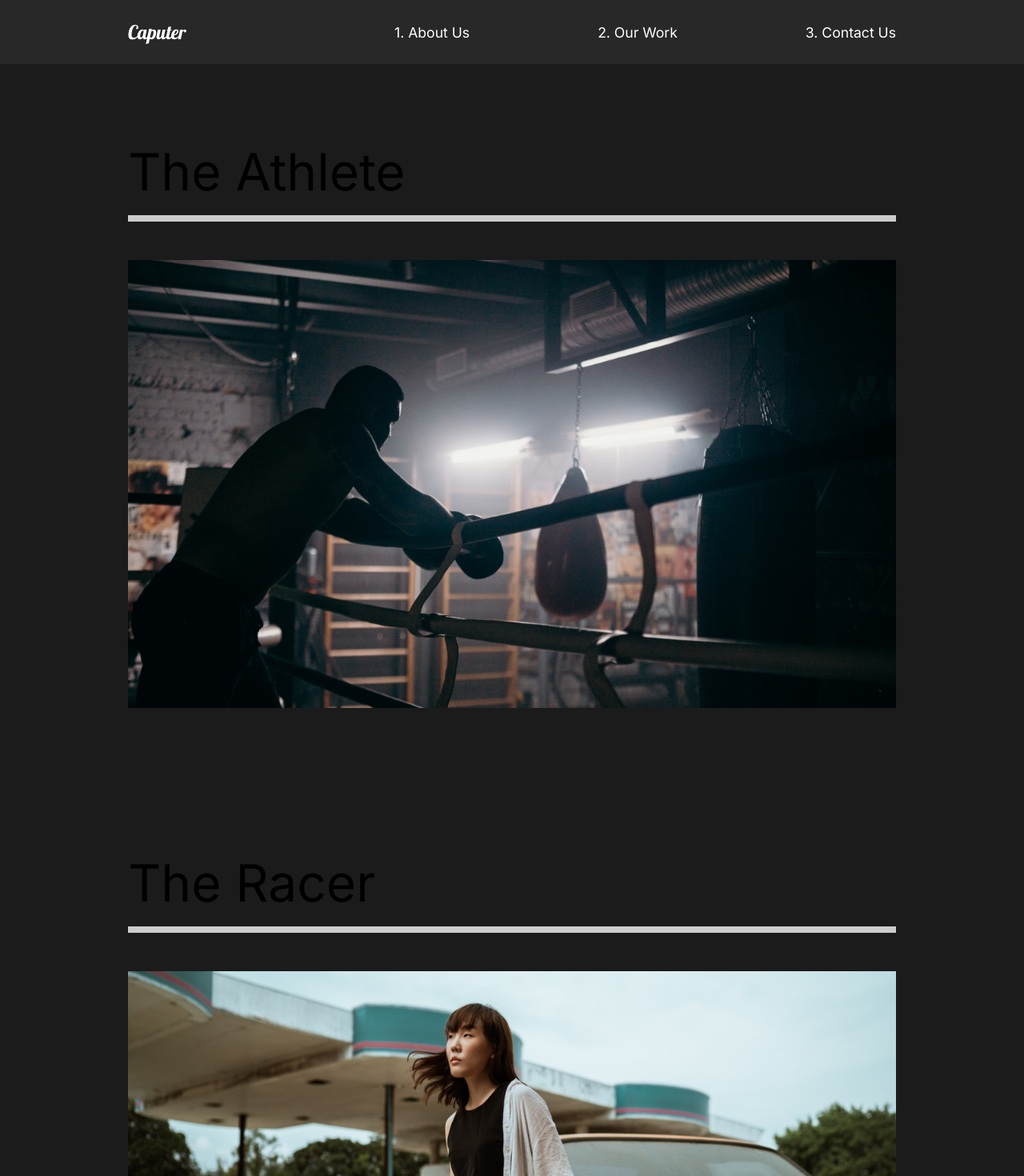
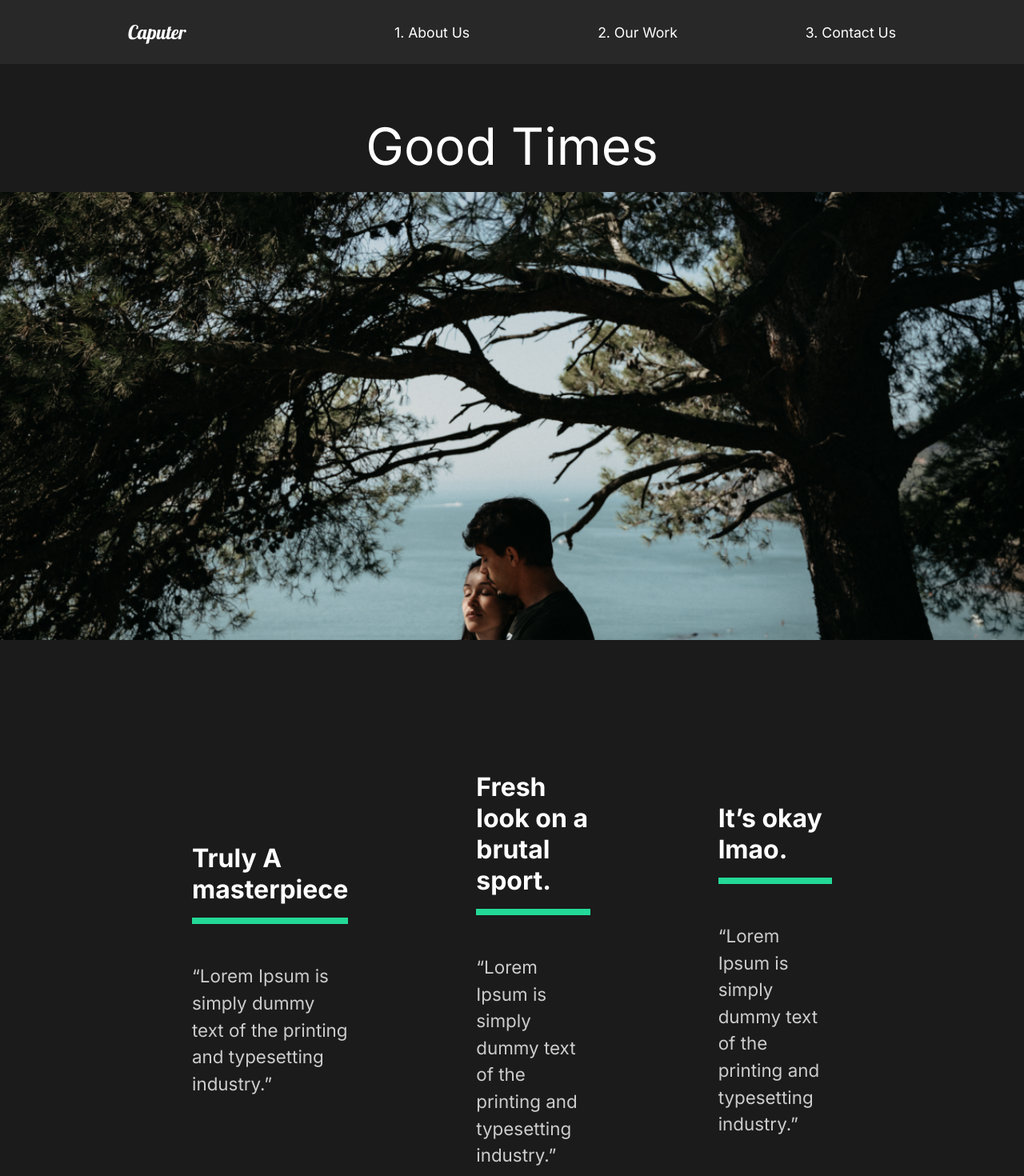
Before and after one commit to petarstojkovic92/capture, a React (Create React App) app: page /work/good-times in a window 1280 px wide. Shown: the top 1470 px of the page at 80% size. Built offline with nearby package versions, Linux system fonts and the light colour scheme.

Commit message:
9. Movie Detail

```diff
--- a/src/App.js
+++ b/src/App.js
@@ -2,6 +2,7 @@
 import Nav from "./components/Nav";
 import AboutUs from "./pages/AboutUs";
 import OurWork from "./pages/OurWork";
+import MovieDetail from "./pages/MovieDatail";
 import ContactUs from "./pages/ContactUs";
 
 // Importing Global Style
@@ -19,8 +20,11 @@
         <Route exact path='/'>
           <AboutUs />
         </Route>
-        <Route path='/work'>
+        <Route exact path='/work'>
           <OurWork />
+        </Route>
+        <Route path='/work/:id'>
+          <MovieDetail />
         </Route>
         <Route path='/contact'>
           <ContactUs />
--- /dev/null
+++ b/src/movieState.js
@@ -0,0 +1,81 @@
+//Import Images
+import athlete from "./img/athlete-small.png";
+import goodtimes from "./img/goodtimes-small.png";
+import theracer from "./img/theracer-small.png";
+import athlete2 from "./img/athlete2.png";
+import goodtimes2 from "./img/good-times2.jpg";
+import theracer2 from "./img/the-racer2.jpg";
+
+export const MovieState = () => {
+  return [
+    {
+      title: "The Athlete",
+      mainImg: athlete,
+      secondaryImg: athlete2,
+      url: "/work/the-athlete",
+      awards: [
+        {
+          title: "Truly A masterpiece",
+          description:
+            "“Lorem Ipsum is simply dummy text of the printing and typesetting industry.”",
+        },
+        {
+          title: "Fresh look on a brutal sport.",
+          description:
+            "“Lorem Ipsum is simply dummy text of the printing and typesetting industry.”",
+        },
+        {
+          title: "It’s okay lmao.",
+          description:
+            "“Lorem Ipsum is simply dummy text of the printing and typesetting industry.”",
+        },
+      ],
+    },
+    {
+      title: "Good Times",
+      mainImg: goodtimes,
+      url: "/work/good-times",
+      secondaryImg: goodtimes2,
+      awards: [
+        {
+          title: "Truly A masterpiece",
+          description:
+            "“Lorem Ipsum is simply dummy text of the printing and typesetting industry.”",
+        },
+        {
+          title: "Fresh look on a brutal sport.",
+          description:
+            "“Lorem Ipsum is simply dummy text of the printing and typesetting industry.”",
+        },
+        {
+          title: "It’s okay lmao.",
+          description:
+            "“Lorem Ipsum is simply dummy text of the printing and typesetting industry.”",
+        },
+      ],
+    },
+    {
+      title: "The Racer",
+      mainImg: theracer,
+      url: "/work/the-racer",
+      secondaryImg: theracer2,
+      awards: [
+        {
+          title: "Truly A masterpiece",
+          description:
+            "“Lorem Ipsum is simply dummy text of the printing and typesetting industry.”",
+        },
+        {
+          title: "Fresh look on a brutal sport.",
+          description:
+            "“Lorem Ipsum is simply dummy text of the printing and typesetting industry.”",
+        },
+        {
+          title: "It’s okay lmao.",
+          description:
+            "“Lorem Ipsum is simply dummy text of the printing and typesetting industry.”",
+        },
+      ],
+    },
+  ];
+};
--- /dev/null
+++ b/src/pages/MovieDatail.js
@@ -0,0 +1,116 @@
+import React, { useState, useEffect } from "react";
+import styled from "styled-components";
+import { useHistory } from "react-router-dom";
+import { MovieState } from "../movieState";
+
+const MovieDetail = () => {
+  const history = useHistory();
+  const url = history.location.pathname;
+  const [movies, setMovies] = useState(MovieState);
+  const [movie, setMovie] = useState(null);
+
+  // UseEffect
+  useEffect(() => {
+    const currentMovie = movies.filter((stateMovie) => stateMovie.url === url);
+    setMovie(currentMovie[0]);
+  }, [movies, url]);
+
+  return (
+    <>
+      {movie && (
+        <Details>
+          <HeadLine>
+            <h2>{movie.title}</h2>
+            <img src={movie.mainImg} alt='Movie Image' />
+          </HeadLine>
+          <Awards>
+            {movie.awards.map((award) => (
+              <Award
+                title={award.title}
+                description={award.description}
+                key={award.title}
+              />
+            ))}
+          </Awards>
+          <ImageDisplay>
+            <img src={movie.secondaryImg} alt='Secondary Movie Image' />
+          </ImageDisplay>
+        </Details>
+      )}
+    </>
+  );
+};
+
+const Details = styled.div`
+  color: white;
+`;
+
+const HeadLine = styled.div`
+  min-height: 90vh;
+  padding-top: 20vh;
+  position: relative;
+
+  h2 {
+    position: absolute;
+    top: 10%;
+    left: 50%;
+    transform: translate(-50%, -10%);
+  }
+
+  img {
+    width: 100%;
+    height: 70vh;
+    object-fit: cover;
+  }
+`;
+
+const Awards = styled.div`
+  min-height: 80vh;
+  display: flex;
+  margin: 5rem 10rem;
+  align-items: center;
+  justify-content: space-around;
+`;
+
+const AwardStyle = styled.div`
+  padding: 5rem;
+
+  h3 {
+    font-size: 2rem;
+  }
+
+  p {
+    padding: 2rem 0rem;
+  }
+
+  .line {
+    width: 100%;
+    background: #23d997;
+    height: 0.5rem;
+    margin: 1rem 0rem;
+  }
+`;
+
+const ImageDisplay = styled.div`
+  min-height: 50vh;
+
+  img {
+    width: 100%;
+    height: 100vh;
+    object-fit: cover;
+  }
+`;
+
+// Award component
+
+const Award = ({ title, description }) => {
+  return (
+    <AwardStyle>
+      <h3>{title}</h3>
+      <div className='line'></div>
+      <p>{description}</p>
+    </AwardStyle>
+  );
+};
+
+export default MovieDetail;
--- a/src/pages/OurWork.js
+++ b/src/pages/OurWork.js
@@ -13,21 +13,21 @@
       <Movie>
         <h2>The Athlete</h2>
         <div className='line'></div>
-        <Link>
+        <Link to='/work/the-athlete'>
           <img src={athlete} alt='Athlete' />
         </Link>
       </Movie>
       <Movie>
         <h2>The Racer</h2>
         <div className='line'></div>
-        <Link>
+        <Link to='/work/the-racer'>
           <img src={theracer} alt='The Racer' />
         </Link>
       </Movie>
       <Movie>
         <h2>Good Times</h2>
         <div className='line'></div>
-        <Link>
+        <Link to='/work/good-times'>
           <img src={goodtimes} alt='Good Times' />
         </Link>
       </Movie>
```
Also changed, not shown: 1 other file (tests, documents, lock files or other folders).
